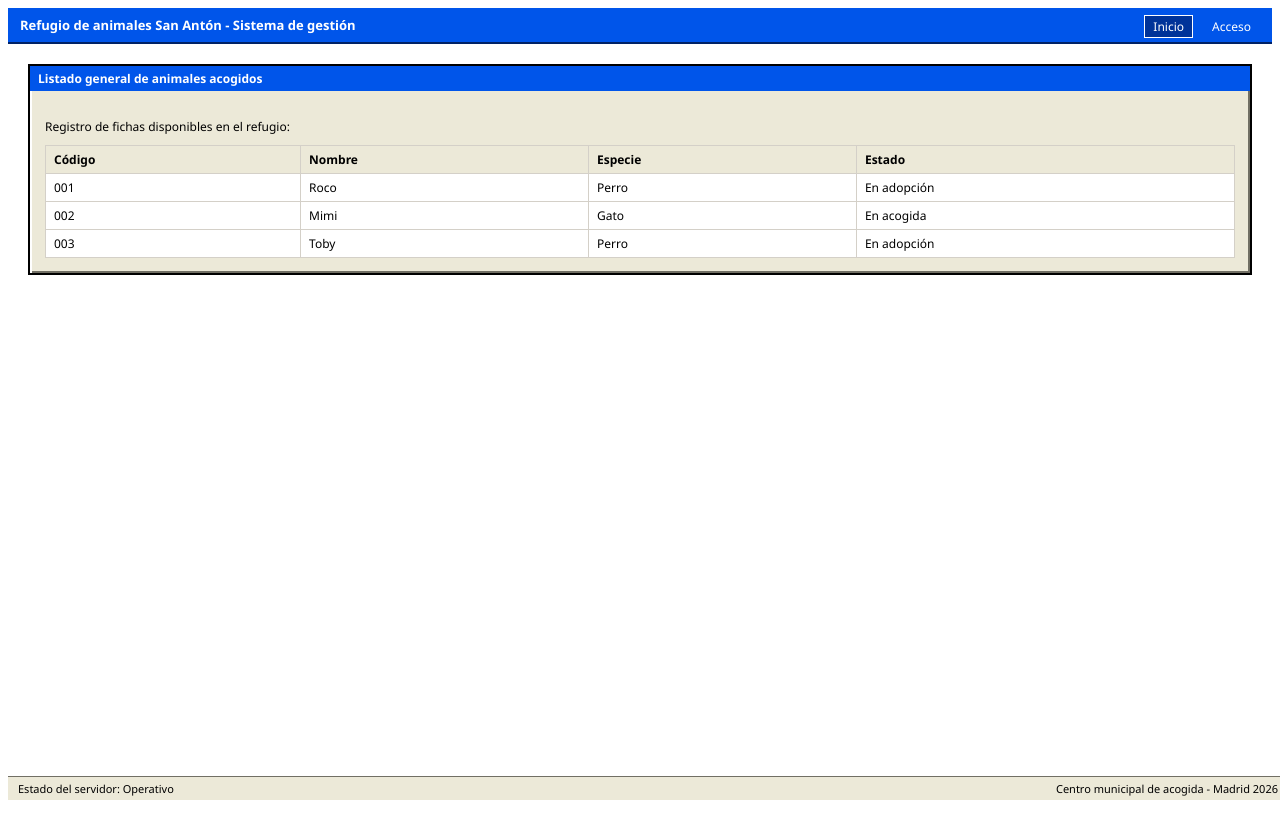
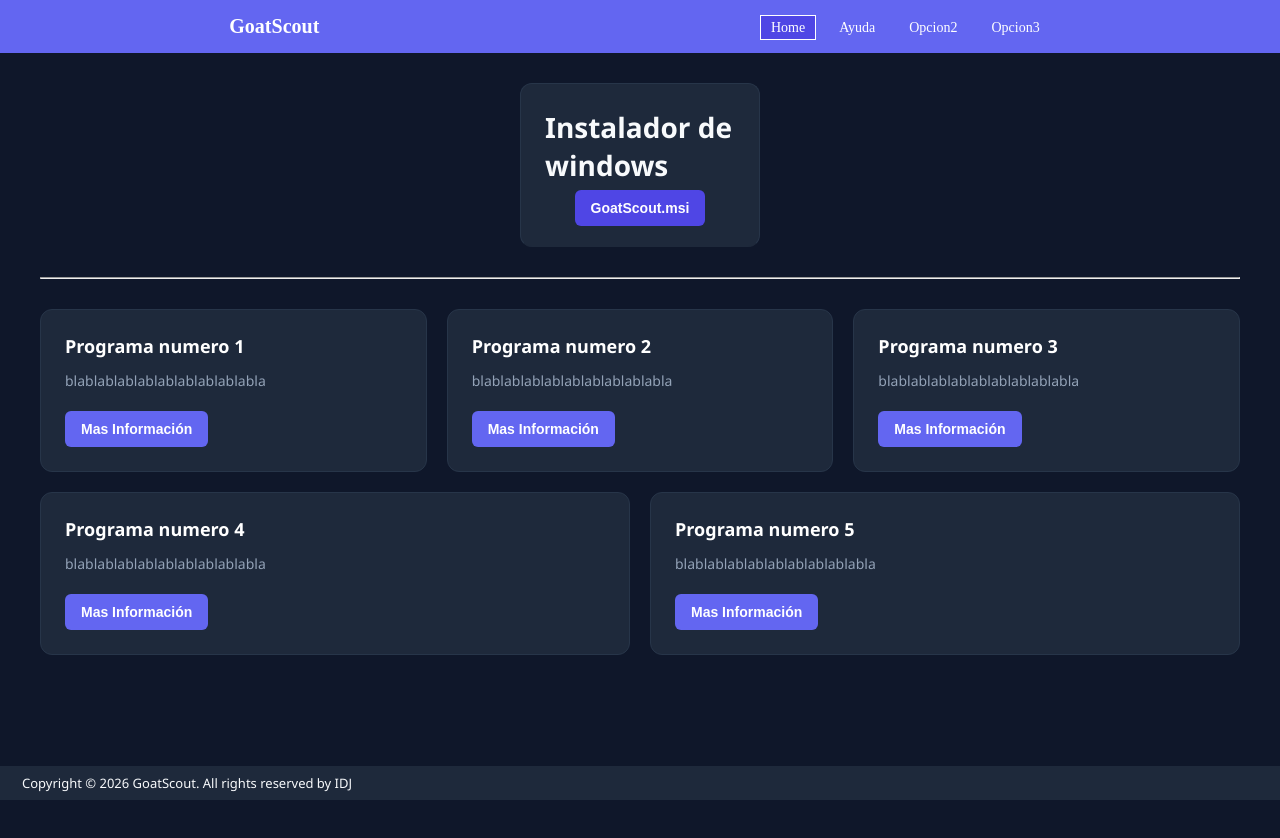
Before and after one commit to goatythegoat/Scout-Goat-web, an Angular app: page /home in a window 1280 px wide. Shown: the top 838 px of the page. Before the commit the page ends 800 px from the top, so only its background shows below. Built offline with nearby package versions, Linux system fonts and the light colour scheme.

Commit message:
Boceto-web

```diff
--- a/src/app/features/home/home.css
+++ b/src/app/features/home/home.css
@@ -1,37 +1,115 @@
-.ventana {
- background-color: #ece9d8;
- border: 2px solid #000000;
- margin: 20px;
- font-family: 'Segoe UI', Tahoma, sans-serif;
- box-shadow: 2px 2px 0px #ffffff inset, -2px -2px 0px #716f64 inset;
+
+.programs-container {
+  min-height: 100vh;
+  width: 100%;
+  background-color: #0F172A;
+  color: #F8FAFC;
+  font-family: 'Segoe UI', Tahoma, Geneva, Verdana, sans-serif;
+  padding: 30px 40px 80px 40px;
+  box-sizing: border-box;
 }
-.cabecera-seccion {
- background-color: #0055ea;
- color: #ffffff;
- padding: 4px 8px;
- font-weight: bold;
- font-size: 12px;
+
+.programs {
+  background-color: #1E293B;
+  border: 1px solid #273549;
+  border-radius: 12px;
+  padding: 24px;
+  margin: 0 auto 30px auto;
+  border-bottom: 1px solid #1E293B;
+  padding-bottom: 20px;
+  width: 20%;
+  box-sizing: border-box;
+  display: flex;
+  flex-direction: column;
+  transition: transform 0.2s, border-color 0.2s;
 }
-.contenido-seccion {
- padding: 15px;
+.btn-installer:hover{
+  transform: translateY(-2px);
+  border-color: #6366F1;
 }
-.texto-informativo {
- font-size: 12px;
- margin-bottom: 10px;
+.programs h1 {
+  font-size: 28px;
+  margin: 0 0 6px 0;
+  font-weight: 600;
 }
-.tabla-datos {
- width: 100%;
- border-collapse: collapse;
- background-color: #ffffff;
- border: 1px solid #716f64;
- font-size: 12px;
+.btn-installer{
+  background-color: #4F46E5;
+  color: #ffffff;
+  border: none;
+  padding: 10px 16px;
+  border-radius: 6px;
+  font-weight: 600;
+  font-size: 14px;
+  cursor: pointer;
+  align-self: center;
+  transition: background-color 0.2s;
+
 }
-.tabla-datos th, .tabla-datos td {
- border: 1px solid #d4d0c8;
- padding: 5px 8px;
- text-align: left;
+/*Info Apps*/
+.programs-wrap {
+  display: flex;
+  flex-wrap: wrap;
+  gap: 20px;
+  justify-content: flex-start;
 }
-.tabla-datos th {
- background-color: #ece9d8;
- font-weight: bold;
+
+.program-card {
+  background-color: #1E293B;
+  border: 1px solid #273549;
+  border-radius: 12px;
+  padding: 24px;
+  flex: 1  calc(33% - 10px);
+  min-width: 280px;
+  box-sizing: border-box;
+  display: flex;
+  flex-direction: column;
+  justify-content: space-between;
+  transition: transform 0.2s, border-color 0.2s;
 }
+.program-card:hover {
+  transform: translateY(-2px);
+  border-color: #6366F1;
+}
+
+.program-card h2 {
+  font-size: 18px;
+  color: #FFFFFF;
+  margin: 0 0 12px 0;
+  font-weight: 600;
+}
+
+.program-card p {
+  color: #94A3B8;
+  font-size: 14px;
+  line-height: 1.5;
+  margin: 0 0 20px 0;
+}
+
+.btn-program{
+  background-color: #6366F1;
+  color: #FFFFFF;
+  border: none;
+  padding: 10px 16px;
+  border-radius: 6px;
+  font-weight: 600;
+  font-size: 14px;
+  cursor: pointer;
+  align-self: flex-start;
+  transition: background-color 0.2s;
+}
+
+.btn-program:hover {
+  background-color: #4F46E5;
+}
+
+@media (max-width: 1024px) {
+  .program-card {
+    flex: 1 1 calc(50% - 20px);
+  }
+}
+
+@media (max-width: 650px) {
+  .program-card {
+    flex: 1 1 100%;
+  }
+}
--- a/src/app/features/home/home.html
+++ b/src/app/features/home/home.html
@@ -1,36 +1,43 @@
-<div class="ventana">
- <div class="cabecera-seccion">Listado general de animales acogidos</div>
- <div class="contenido-seccion">
- <p class="texto-informativo">Registro de fichas disponibles en el refugio:</p>
- <table class="tabla-datos">
- <thead>
- <tr>
- <th>Código</th>
- <th>Nombre</th>
- <th>Especie</th>
- <th>Estado</th>
- </tr>
- </thead>
- <tbody>
- <tr>
- <td>001</td>
- <td>Roco</td>
- <td>Perro</td>
- <td>En adopción</td>
- </tr>
- <tr>
- <td>002</td>
- <td>Mimi</td>
- <td>Gato</td>
- <td>En acogida</td>
- </tr>
- <tr>
- <td>003</td>
- <td>Toby</td>
- <td>Perro</td>
- <td>En adopción</td>
- </tr>
- </tbody>
- </table>
- </div>
+<div class="programs-container">
+
+  <div class="programs">
+    <h1>Instalador de windows</h1>
+    <button class="btn-installer">GoatScout.msi</button>
+  </div>
+    <hr class="line-divisor">
+    <br>
+  <div class="programs-wrap">
+
+    <div class="program-card">
+      <h2>Programa numero 1</h2>
+      <p>blablablablablablablablablabla</p>
+      <button class="btn-program">Mas Información</button>
+    </div>
+
+    <div class="program-card">
+      <h2>Programa numero 2</h2>
+      <p>blablablablablablablablablabla</p>
+      <button class="btn-program">Mas Información</button>
+    </div>
+
+    <div class="program-card">
+      <h2>Programa numero 3</h2>
+      <p>blablablablablablablablablabla</p>
+      <button class="btn-program">Mas Información</button>
+    </div>
+
+    <div class="program-card">
+      <h2>Programa numero 4</h2>
+      <p>blablablablablablablablablabla</p>
+      <button class="btn-program">Mas Información</button>
+    </div>
+
+    <div class="program-card">
+      <h2>Programa numero 5</h2>
+      <p>blablablablablablablablablabla</p>
+      <button class="btn-program">Mas Información</button>
+    </div>
+
+  </div>
+
 </div>
--- a/src/app/shared/components/footer/footer.css
+++ b/src/app/shared/components/footer/footer.css
@@ -1,14 +1,27 @@
-.barra-estado {
- background-color: #ece9d8;
- border-top: 1px solid #716f64;
- padding: 4px 10px;
+.footer {
     font-family: 'Segoe UI', Tahoma, sans-serif;
- font-size: 11px;
- color: #000000;
+    font-size: 13px;
+    color: #F8FAFC;
     display: flex;
+    background-color: #1E293B;
+    border-top: 1px solid #0F172A;
+    padding: 8px 14px;
     justify-content: space-between;
+    align-items: center;
     position: fixed;
     bottom: 0;
+    left: 0;
     width: 100%;
     box-sizing: border-box;
+    z-index: 1000;
 }
+
+.footer-info {
+    display: flex;
+    align-items: center;
+    gap: 8px;
+}
+
+.info-version {
+    color: #94A3B8;
+}
--- a/src/app/shared/components/footer/footer.html
+++ b/src/app/shared/components/footer/footer.html
@@ -1,4 +1,6 @@
-<footer class="barra-estado">
- <span>Estado del servidor: Operativo</span>
- <span>Centro municipal de acogida - Madrid 2026</span>
+<footer class="footer">
+  <div class="footer-info">
+    <span class="online-indicator"></span>
+    <span>Copyright © 2026 GoatScout. All rights reserved by IDJ</span>
+  </div>
 </footer>
--- a/src/app/shared/components/header/header.css
+++ b/src/app/shared/components/header/header.css
@@ -1,26 +1,28 @@
 .barra-ventana {
- background-color: #0055ea;
+    display: flex;
+    background-color: #6366F1;
     color: #ffffff;
- padding: 6px 12px;
- display: flex;
- justify-content: space-between;
+    padding: 15px 15px;
+    justify-content: space-around;
     align-items: center;
- font-family: 'Segoe UI', Tahoma, sans-serif;
- border-bottom: 2px solid #002266;
 }
+
 .titulo-sistema {
     font-weight: bold;
- font-size: 13px;
+    font-size: 20px;
 }
+
 .menu-navegacion a {
     color: #ffffff;
+    padding: 4px 10px;
     text-decoration: none;
- font-size: 12px;
- margin-left: 10px;
- padding: 2px 8px;
+    font-size: 14px;
+    margin-left: 12px;
     border: 1px solid transparent;
 }
-.menu-navegacion a.activo, .menu-navegacion a:hover {
- background-color: #003399;
+
+.menu-navegacion a.activo,
+.menu-navegacion a:hover {
+    background-color: #4F46E5;
     border: 1px solid #ffffff;
 }
--- a/src/app/shared/components/header/header.html
+++ b/src/app/shared/components/header/header.html
@@ -1,8 +1,9 @@
 <header class="barra-ventana">
- <span class="titulo-sistema">Refugio de animales San Antón - Sistema de
-gestión</span>
- <nav class="menu-navegacion">
- <a routerLink="/home" routerLinkActive="activo">Inicio</a>
- <a routerLink="/login" routerLinkActive="activo">Acceso</a>
- </nav>
+    <div class="titulo-sistema">GoatScout</div>
+    <nav class="menu-navegacion">
+        <a href="#" class="activo">Home</a>
+        <a href="#">Ayuda</a>
+        <a href="#">Opcion2</a>
+        <a href="#">Opcion3</a>
+    </nav>
 </header>
--- a/src/styles.css
+++ b/src/styles.css
@@ -1 +1,16 @@
 /* You can add global styles to this file, and also import other style files */
+html,
+body {
+    margin: 0;
+    padding: 0;
+    width: 100%;
+    min-height: 100vh;
+    background-color: #0F172A;
+    box-sizing: border-box;
+}
+
+*,
+*::before,
+*::after {
+    box-sizing: inherit;
+}
```
Also changed, not shown: 1 other file (tests, documents, lock files or other folders). Lines whose indentation alone changed are shown as unchanged.
